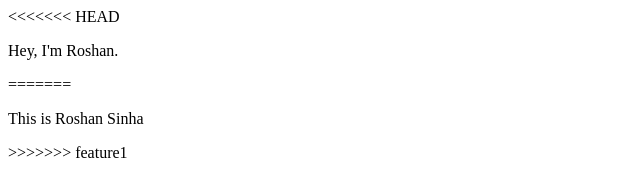
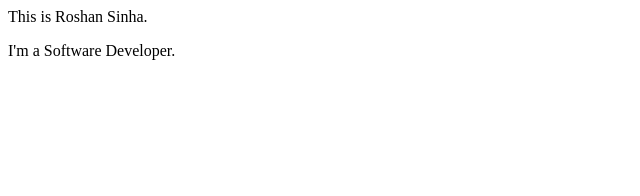
Before and after one commit to vamp-roshan/Local-Repo, a plain HTML site: page LocalRepo/Index.html in a window 1280 px wide. Shown: the whole page, without its empty margins (0-640 px from the left). Drawn offline with Linux system fonts and the light colour scheme.

Commit message:
add both feature

```diff
--- a/LocalRepo/Index.html
+++ b/LocalRepo/Index.html
@@ -1,5 +1,2 @@
-<<<<<<< HEAD
-<p>Hey, I'm Roshan.</p>
-=======
-<p>This is Roshan Sinha</p>
->>>>>>> feature1
+<p>This is Roshan Sinha.</p>
+<p>I'm a Software Developer.</p>
```
